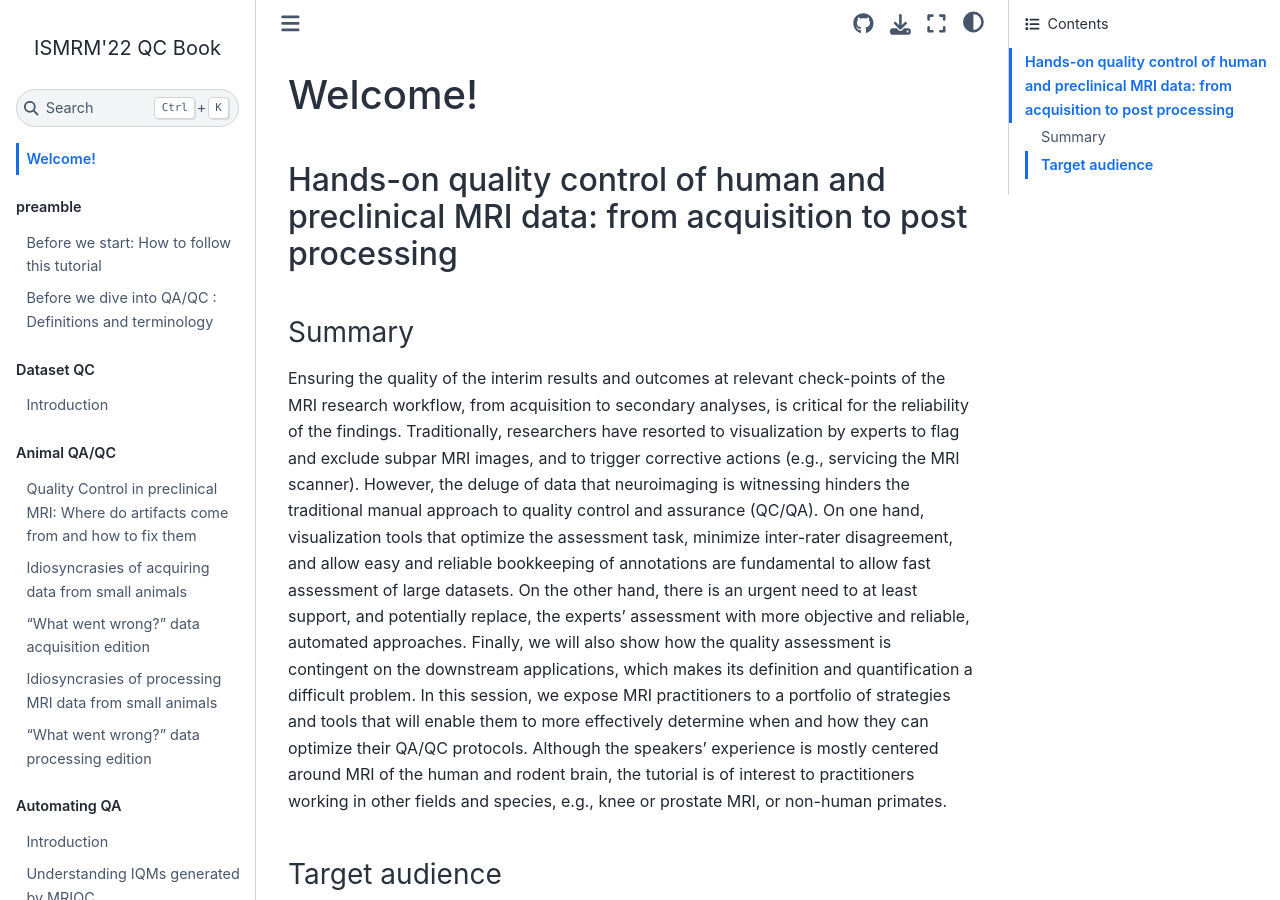
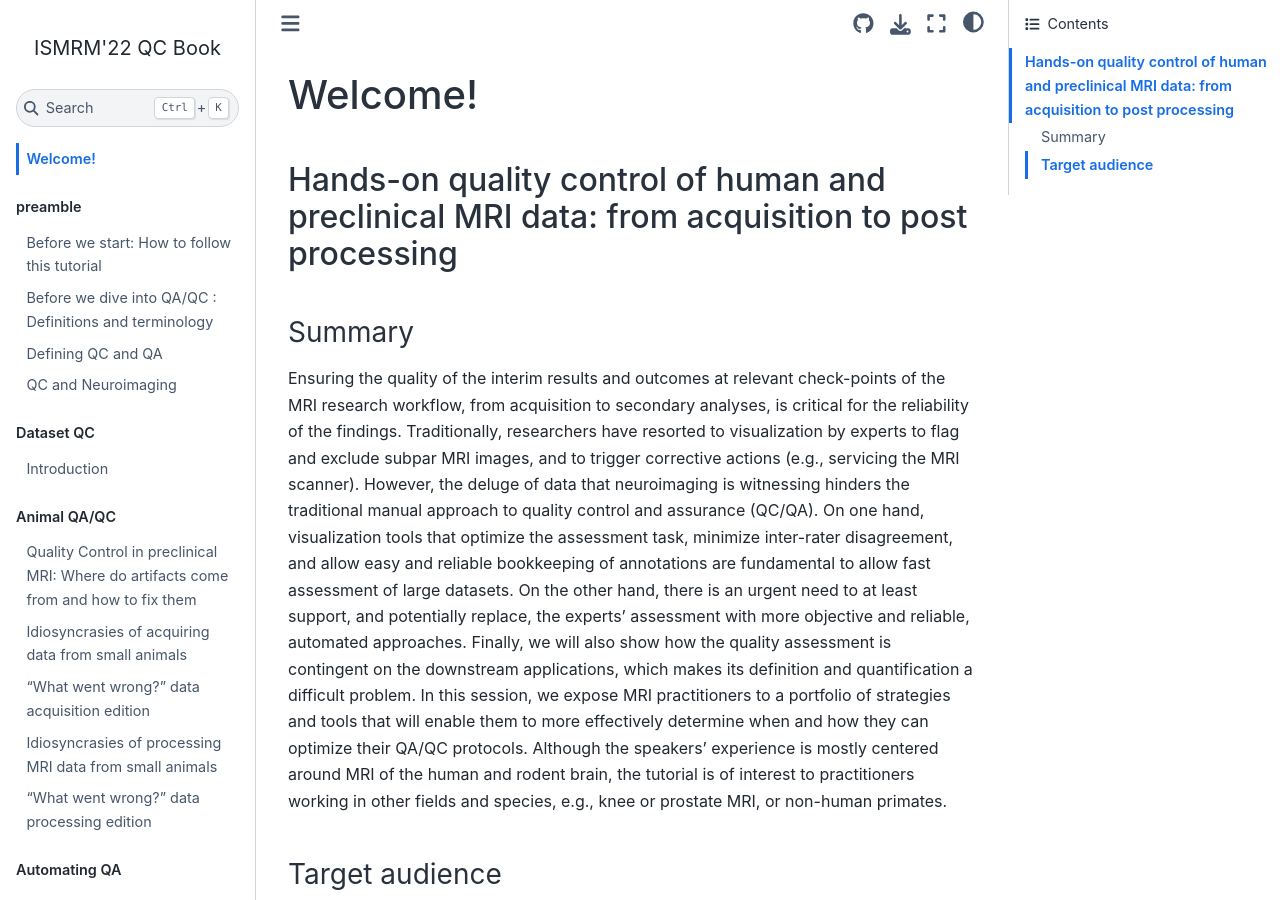
Before and after one commit to nipreps/qc-book, a Jupyter Book: the page built from docs/welcome.md, in a window 1280 px wide and 900 px high. Built offline with Jupyter Book 1.0.4 settings and Sphinx 7.4.7 and the Sphinx Book theme 1.1.4, drawn with Linux system fonts in a browser that asks for light colours; pages that are not in the unit, such as notebooks, are missing from menus.

Commit message:
Update _toc.yml

```diff
--- a/docs/_toc.yml
+++ b/docs/_toc.yml
@@ -5,6 +5,8 @@ parts:
   chapters:
   - file: preamble/step0
   - file: preamble/qa-qc-basics
+  - file: preamble/define-qa-qc.md
+  - file: preamble/qc-and-neuroimaging.md
 - caption: Dataset QC
   chapters:
   - file: dataset-qc/intro
```
